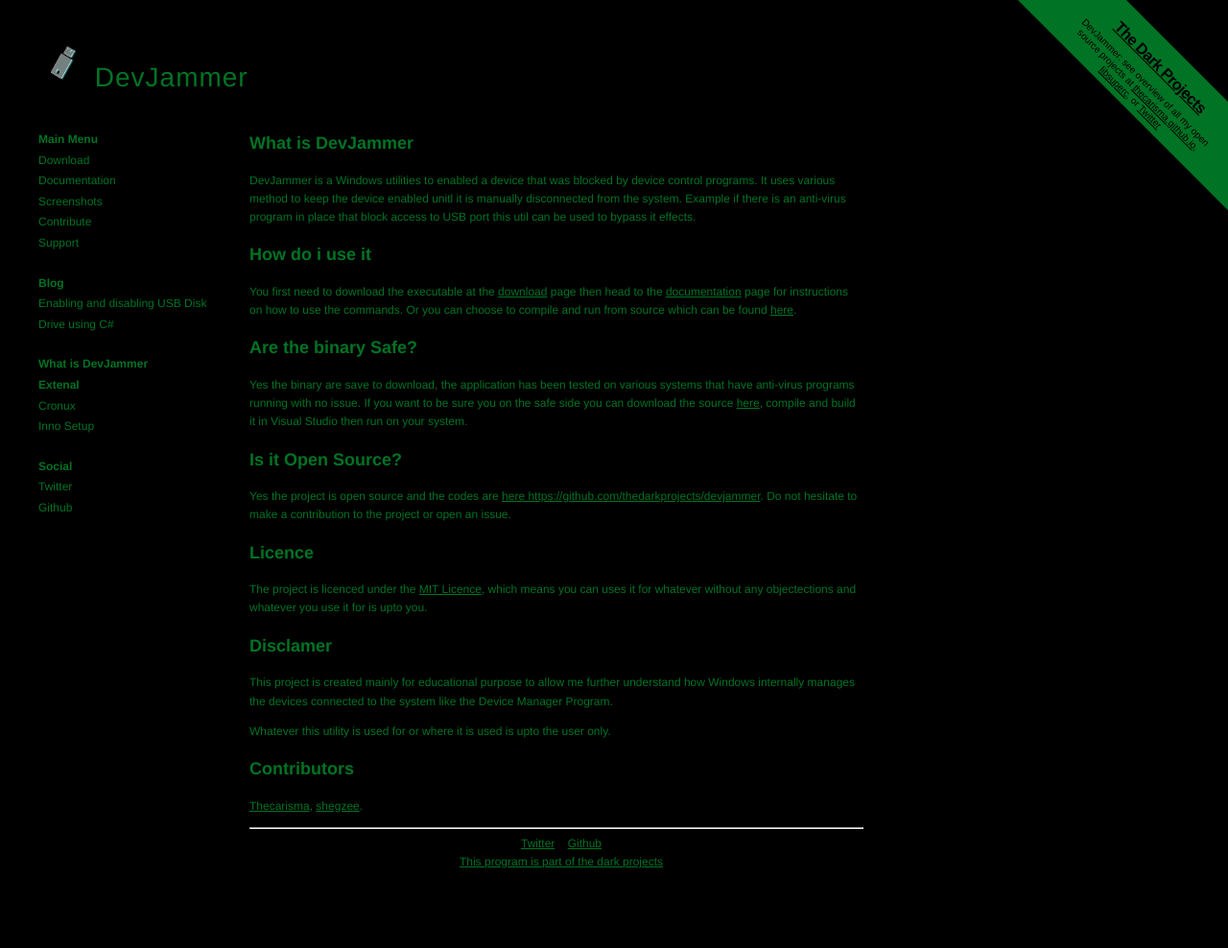
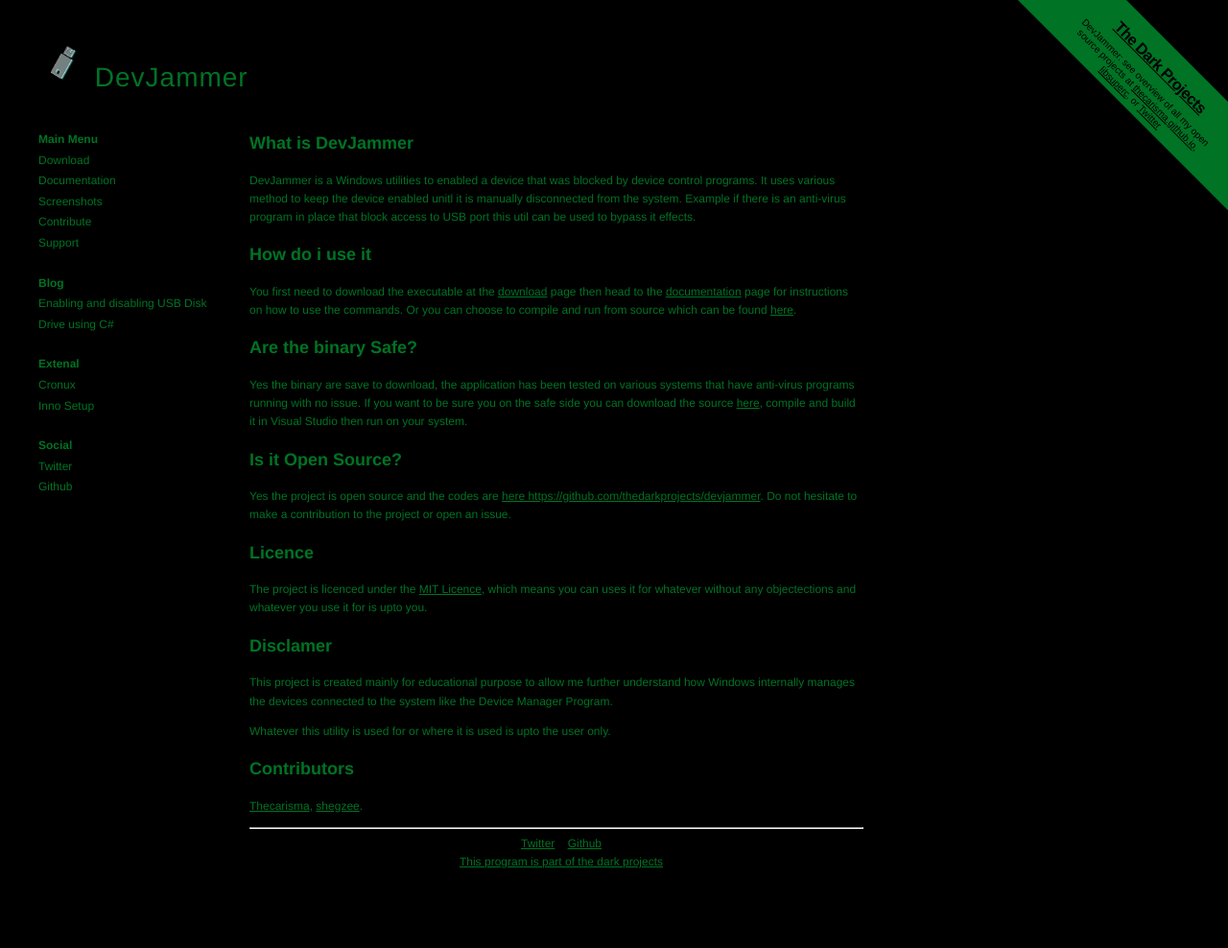
Before and after one commit to thedarkprojects/devjammer, a Jekyll site: the page built from index.md, in a window 1280 px wide. Shown: the whole page at 96% size. Built offline with Jekyll 4.4.1, drawn with Linux system fonts in a browser that asks for light colours; our own code applies the rules of GitHub Pages for plain Markdown files.

Commit message:
remove page listing in sidebar

```diff
--- a/_includes/header.html
+++ b/_includes/header.html
@@ -14,9 +14,6 @@
         <li><a href="{{ item.url | prepend: site.baseurl }}">{{ item.title }}</a></li>
       {% endfor %}
       </ul>
-    {% endfor %}
-    {% for my_page in site.pages %}
-      <div class="category"><a href="{{ my_page.url | prepend: site.baseurl }}">{{ my_page.title }}</a></div>
     {% endfor %}
 
 	<div class="category">Extenal</div>
```
